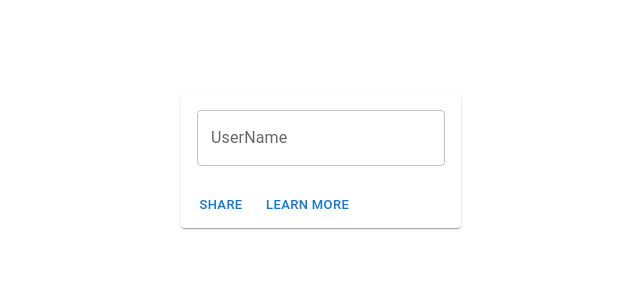
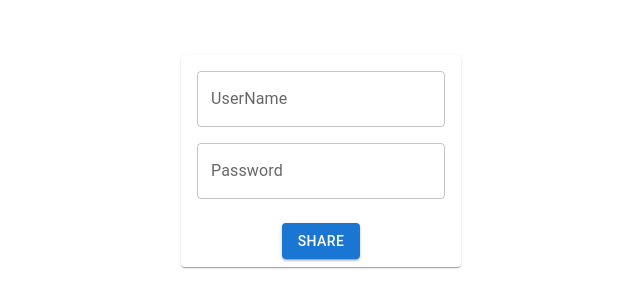
Before and after one commit to Sajeel-Haider/HolyTravels, a React (Create React App) app in the folder holytravels-frontend/: page /login in a window 1280 px wide. Shown: the part 239-546 px from the top of the page, without its empty margins (319-959 px from the left). Built offline with nearby package versions, Linux system fonts and the light colour scheme.

Commit message:
* logimn

```diff
--- a/holytravels-frontend/src/components/Login/logincard.js
+++ b/holytravels-frontend/src/components/Login/logincard.js
@@ -8,12 +8,12 @@ import { TextField } from '@mui/material';;
 export default function LoginCard() {
   return (
     <Card >
-      <CardContent>
-        <TextField variant='outlined' label="UserName"></TextField>
+      <CardContent sx={{flexDirection : 'column' , display : 'flex' , justifyContent : 'space-between' , gap : 2}}>
+        <TextField variant='outlined' label="UserName" ></TextField>
+        <TextField variant='outlined' label="Password" ></TextField>
       </CardContent>
-      <CardActions>
-        <Button size="small">Share</Button>
-        <Button size="small">Learn More</Button>
+      <CardActions sx={{justifyContent : 'center' }} >
+        <Button variant="contained" >Share</Button>
       </CardActions>
     </Card>
   );
```
